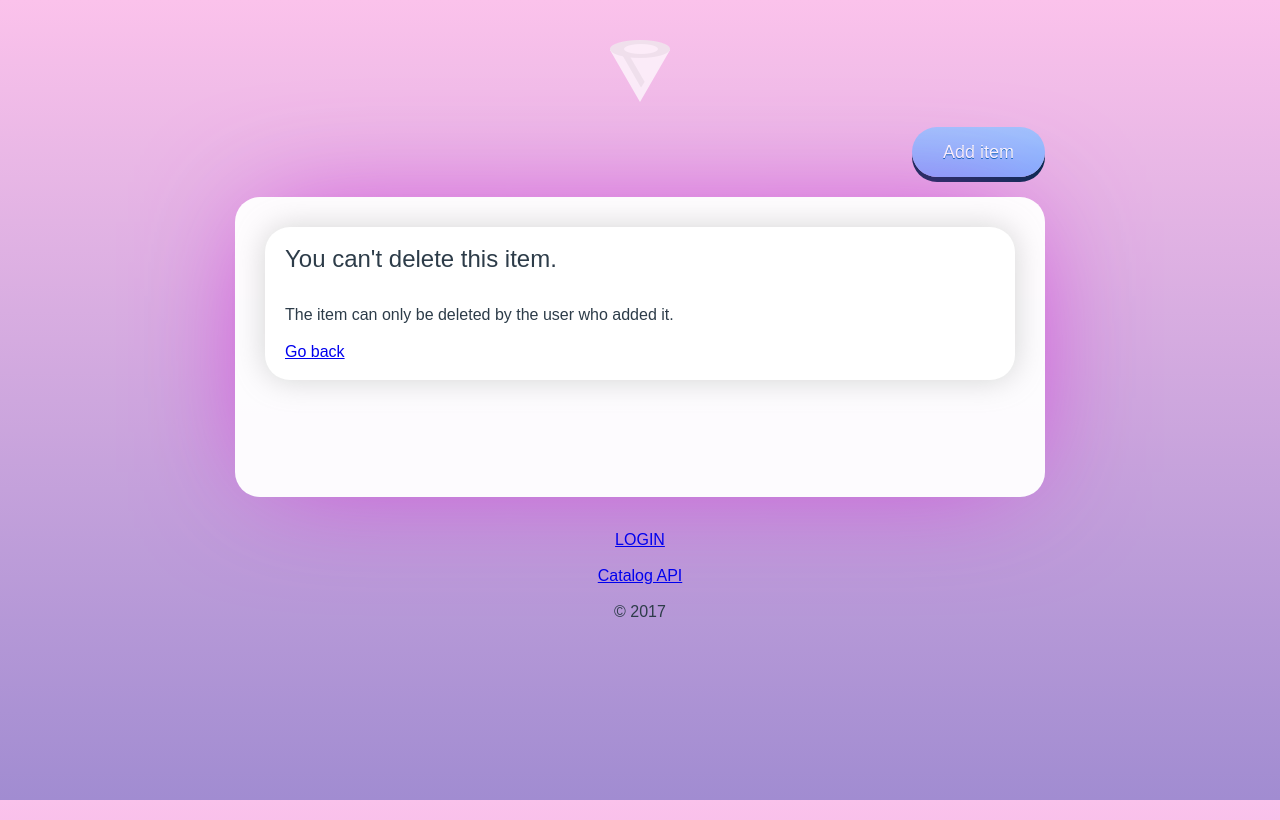
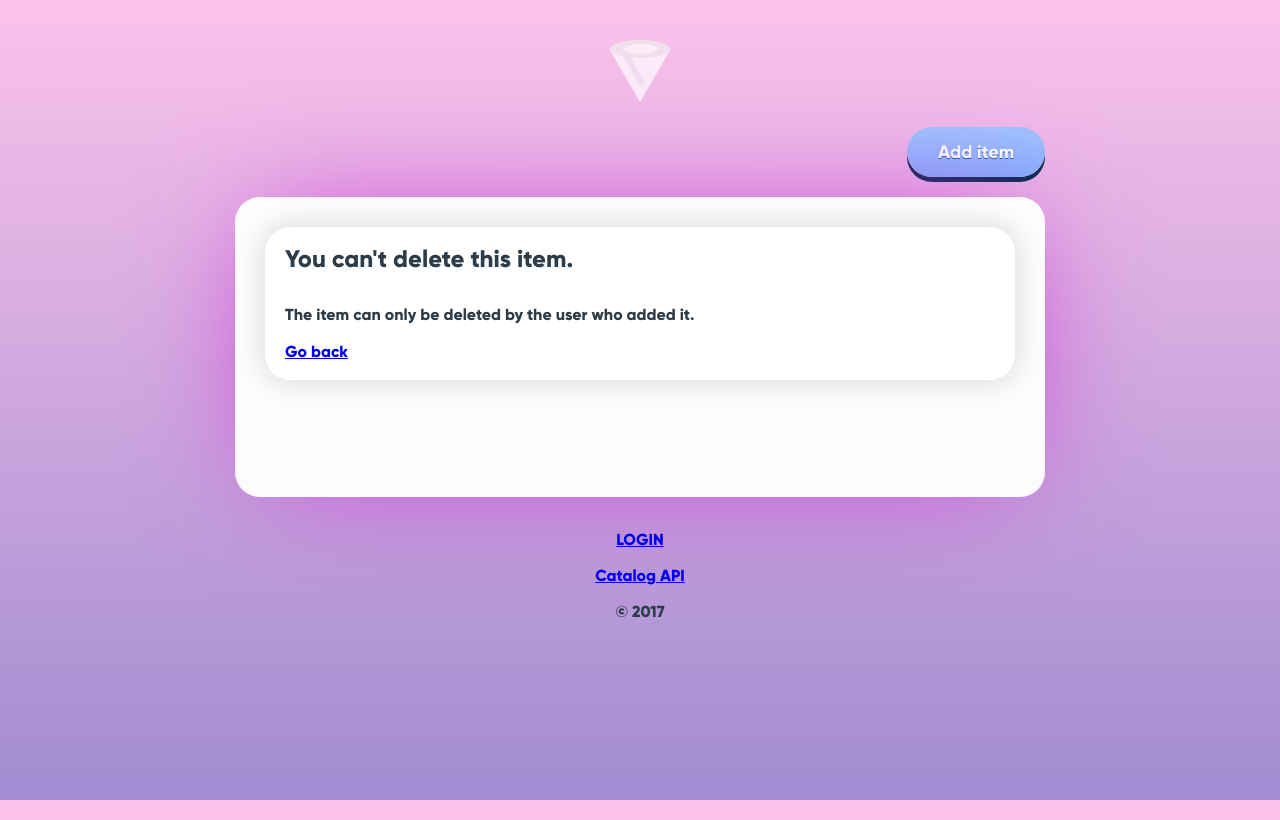
Before and after one commit to stoico/python-flask-catalog, a Flask app: page /not-deletable in a window 1280 px wide. Run offline with Flask 2, Linux system fonts and the light colour scheme; some libraries are stand-ins or nearby versions; some web fonts are replaced.

Commit message:
Fix font path.

```diff
--- a/static/styles/style.css
+++ b/static/styles/style.css
@@ -136,7 +136,7 @@ table {
 
 @font-face {
   font-family: "Custom";
-  src: url("./static/font.otf");
+  src: url("../fonts/font.otf");
   font-weight: bold;
 }
 
```
